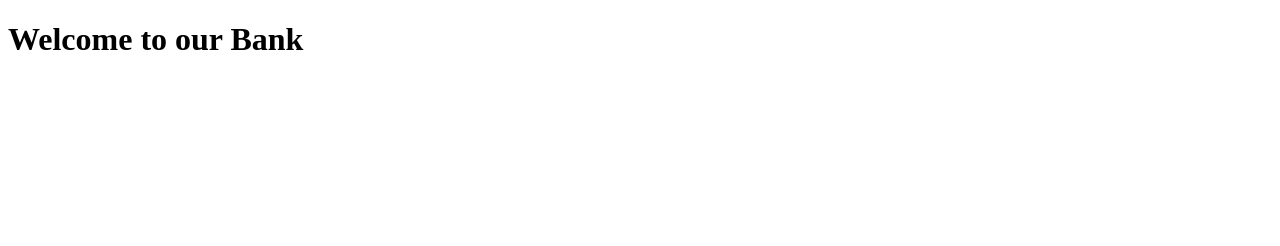
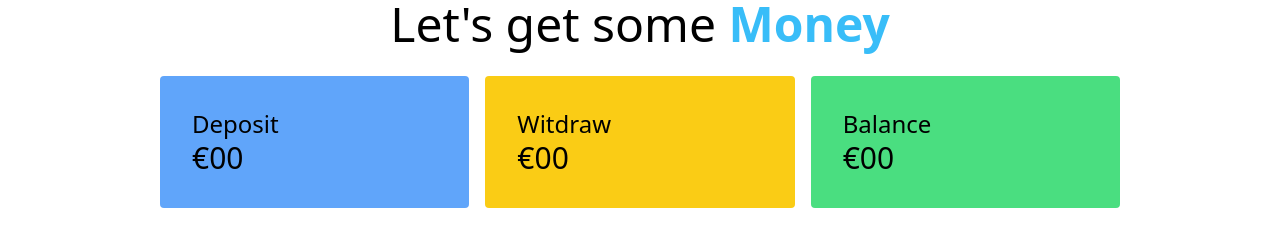
Before and after one commit to nizihad824/dynamik-website-with-tailwind, a plain HTML site: page banking.html in a window 1280 px wide. Drawn offline with nearby package versions, Linux system fonts and the light colour scheme.

Commit message:
deposit withdraw balance

```diff
--- a/banking.html
+++ b/banking.html
@@ -4,10 +4,30 @@
     <meta charset="UTF-8">
     <meta http-equiv="X-UA-Compatible" content="IE=edge">
     <meta name="viewport" content="width=device-width, initial-scale=1.0">
+    <script src="https://cdn.tailwindcss.com"></script>
     <title>Document</title>
 </head>
 <body>
-    <h1>Welcome to our Bank</h1>
+    <h1 class="text-5xl text-center">Let's get some <span class=" text-sky-400/100 font-semibold">Money</span>  </h1>
+
+    <section class="mt-7">
+        <div class="grid grid-cols-3 w-3/4 mx-auto gap-4">
+            <div class="bg-blue-400 p-8 rounded">
+                <h3 class="text-2xl">Deposit</h3>
+               <h4 class="text-3xl">€00</h4>
+            </div>
+            <div class="bg-yellow-400 p-8 rounded">
+                <h3 class="text-2xl">Witdraw</h3>
+               <h4 class="text-3xl">€00</h4>
+            </div>
+            <div class="bg-green-400 p-8 rounded">
+                <h3 class="text-2xl">Balance</h3>
+               <h4 class="text-3xl">€00</h4>
+            </div>
+
+
+        </div>
+    </section>
 
 
 </body>
```
